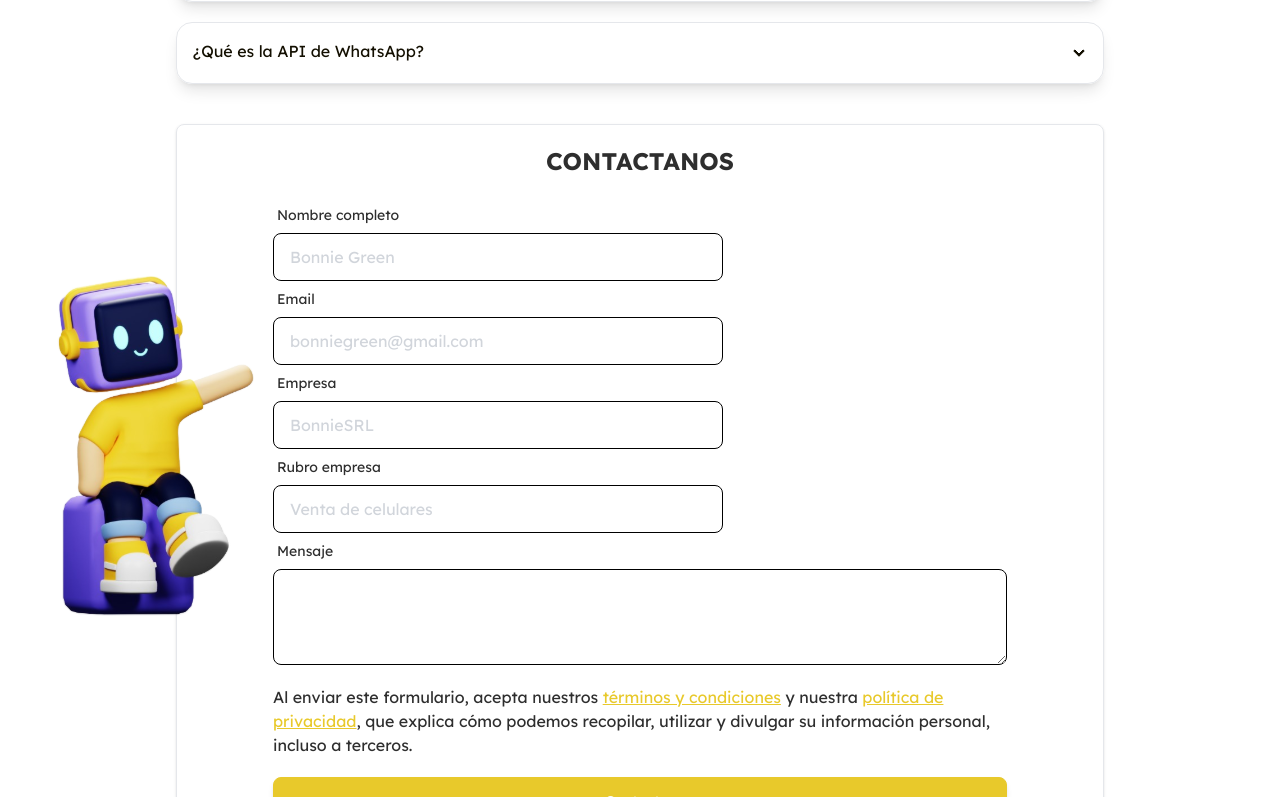
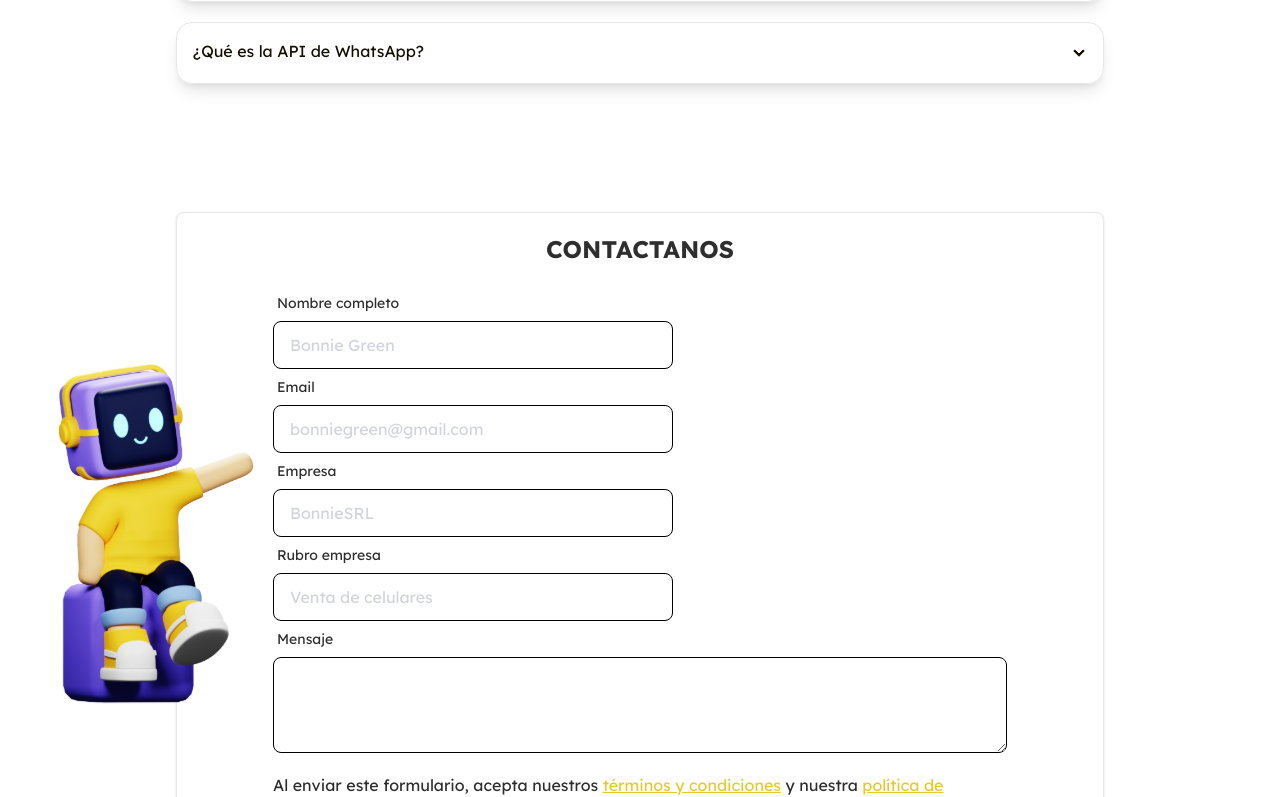
Before and after one commit to RST-Sistemas/chatbot-landing, a Next.js app: page / in a window 1280 px wide. Shown: the part 3643-4440 px from the top of the page. Built offline with nearby package versions, Linux system fonts and the light colour scheme.

Commit message:
Update Contact

```diff
--- a/src/app/Components/Contact/Contact.jsx
+++ b/src/app/Components/Contact/Contact.jsx
@@ -8,37 +8,38 @@ import RobotContact from "../../../../public/assets/image/robot-contact.svg";
 const Contact = () => {
   return (
     <div
-			className="flex flex-col items-center w-full h-full gap-5 p-5 mt-10 border rounded-lg shadow md:px-24"
-			id="contact">
-			<h1 className="text-2xl font-bold text-accent">CONTACTANOS</h1>
-			<div className="w-full">
-				<div className="flex flex-wrap justify-between ">
+      className='flex flex-col items-center w-full h-full gap-5 p-5 mt-32 mb-10 border rounded-lg shadow bg-base-100 lg:px-24'
+      id='contact'
+    >
+      <h1 className='text-2xl font-bold text-accent'>CONTACTANOS</h1>
+      <div className='w-full'>
+        <div className='flex flex-wrap justify-between '>
           <Input label={"Nombre completo"} placeholder={"Bonnie Green"} />
           <Input label={"Email"} placeholder={"bonniegreen@gmail.com"} />
         </div>
-				<div className="flex flex-wrap justify-between ">
+        <div className='flex flex-wrap justify-between '>
           <Input label={"Empresa"} placeholder={"BonnieSRL"} />
           <Input label={"Rubro empresa"} placeholder={"Venta de celulares"} />
         </div>
-				<div className="flex flex-col">
-					<label className="form-control">
-						<div className="label">
-							<span className="label-text text-accent">Mensaje</span>
+        <div className='flex flex-col'>
+          <label className='form-control'>
+            <div className='label'>
+              <span className='label-text text-accent'>Mensaje</span>
             </div>
-						<textarea className="h-24 textarea textarea-bordered"></textarea>
+            <textarea className='h-24 textarea textarea-bordered'></textarea>
           </label>
         </div>
       </div>
 
       <TyC />
 
-			<button className="flex flex-row items-center w-full text-white shadow-md btn btn-primary">
+      <button className='flex flex-row items-center w-full text-white shadow-md btn btn-primary'>
         Contactar
       </button>
       <Image
         src={RobotContact}
-				alt="robot-contact"
-				className="absolute hidden mt-32 left-14 lg:inline"
+        alt='robot-contact'
+        className='absolute hidden mt-32 left-14 lg:inline'
       />
     </div>
   );
--- a/src/app/Components/Contact/components/Input.jsx
+++ b/src/app/Components/Contact/components/Input.jsx
@@ -1,6 +1,6 @@
 const Input = ({ label, placeholder }) => {
   return (
-    <label className='w-full md:max-w-[450px] form-control'>
+    <label className='w-full md:max-w-[300px] lg:max-w-[400px] form-control'>
       <div className='label'>
         <span className='label-text text-accent'>{label}</span>
       </div>
```
Lines whose indentation alone changed are shown as unchanged.
